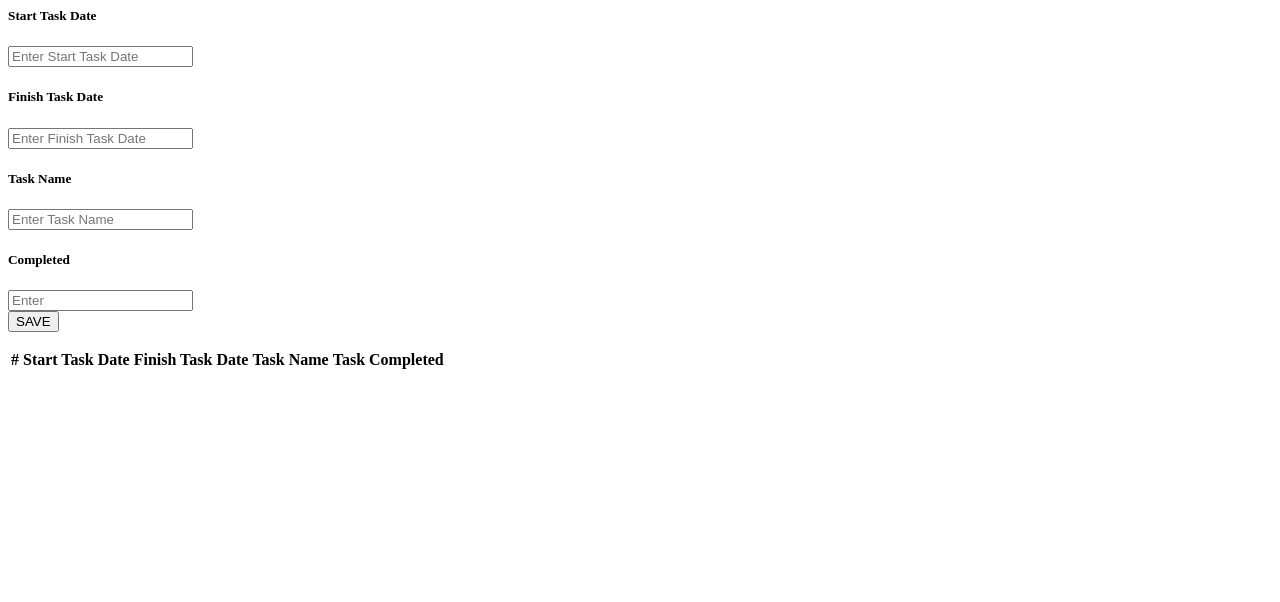
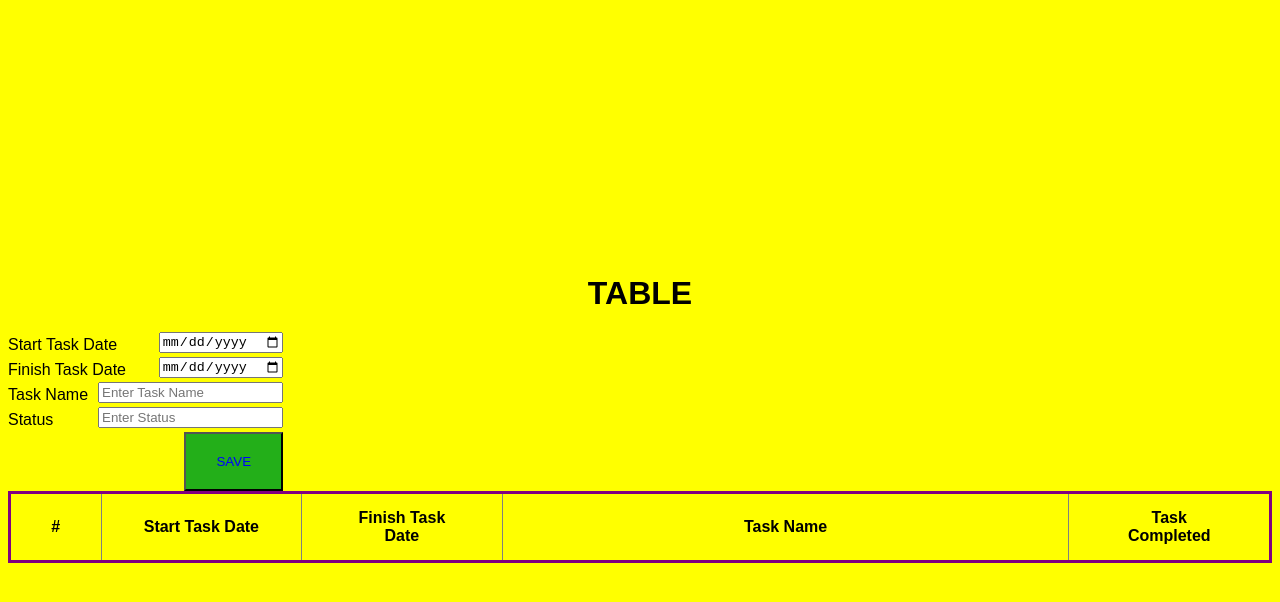
Before and after one commit to Uladzislau-Harbadzei/Homework, a website: page src/page2.html in a window 1280 px wide. Drawn offline with Linux system fonts and the light colour scheme.

Commit message:
update page2_2

```diff
--- a/src/page2.html
+++ b/src/page2.html
@@ -1,28 +1,38 @@
-
- <div id="box">
+<div id="box">
         <form name="forma">
-          <div class="item">
-            <h5>Start Task Date</h5>
-            <input type="text" id="start" class="form_input" placeholder="Enter Start Task Date">
+            <h1 class="form_title" >TABLE</h1>
+            <div class="main">
+          <div class="form_item">
+            <label for="start">Start Task Date</label>
+            <input type="date" id="start" class="form_input" placeholder="Enter Start Task Date">
           </div>
           <div class="form_item">
-            <h5>Finish Task Date</h5>
-            <input type="text" id="finish" class="form_input" placeholder="Enter Finish Task Date">
+            <label for="finish">Finish Task Date</label>
+            <input type="date" id="finish" class="form_input" placeholder="Enter Finish Task Date">
           </div>
           <div class="form_item">
-            <h5>Task Name</h5>
+            <label for="taskname">Task Name</label>
             <input type="text" id="taskname" class="form_input" placeholder="Enter Task Name">
           </div>
           <div class="form_item">
-            <h5>Completed</h5>
-            <input type="text" id="taskcomp" class="form_input" placeholder="Enter">
+            <label for="taskcomp">Status</label>
+            <input type="text" id="taskcomp" class="form_input" list="taskcomps" placeholder="Enter Status">
+            <datalist id='taskcomps'>
+                        <option></option>
+                        <option value='Not Started'>Not Started</option>
+                        <option value='In Progress'>In Progress</option>
+                        <option value='Done'>Done</option>
+                        <option value='Failed'>Failed</option>
+                        </datalist>
           </div>
           <div class="form_item">
-            <input type="button" id="btn" value="SAVE">
+            <input type="button" id="btn" class="form_btn" value="SAVE">
+          </div>
           </div>
         </form>
       <div>
-        <table class="table">
+        <table class="table table-bordered">
+            <thead>
             <tr>
               <th scope="col">#</th>
               <th scope="col">Start Task Date</th>
@@ -30,6 +40,7 @@
               <th scope="col">Task Name</th>
               <th scope="col">Task Completed</th>
             </tr>
+            </thead>
           <tbody id="tbody"></tbody>
         </table>
       </div>
--- a/src/styles.css
+++ b/src/styles.css
@@ -7,7 +7,7 @@ button {
 body {
   font-family: Arial;
   background-color: yellow;
-  display: flex;
+  display: center;
   justify-content: center;
   align-items: center;
   height: 100vh;
@@ -23,13 +23,12 @@ input {
 }
 
 label {
-  font-weight: 700;
+  font-weight: 500;
   display: block;
   margin-bottom: 3px;
 }
 
 .form {
-  background-color: rgb(233, 233, 12);
   display: flex;
   flex: 0 1 500px;
   flex-direction: column;
@@ -57,7 +56,16 @@ label {
   background-color: rgb(20, 150, 15);
 }
 
-.img {
-  float: right;
-  margin: 0 0 5px 5px;
+img {
+  position: center;
+  margin: auto;
 }
+
+.errortext {
+  color: red;
+}
+
+.form_input {
+display: flex;
+justify-content: right;
+}
--- a/src/styles1.css
+++ b/src/styles1.css
@@ -1,11 +1,77 @@
-box {
+body {
+  font-family: Arial;
+  background-color: yellow;
+  display: flex;
+  justify-content: center;
+  align-items: center;
+  height: 100vh;
+}
+
+.box {
   margin-top: 70px;
 }
 
-.item {
-  margin: 5px 0;
+.form_title{
+  margin-bottom: 20px;
+  text-align: center;
 }
 
-#blockTwo {
-  padding-top: 30px;
+.form_btn{
+  background-color: rgb(35, 175, 25);
+  color:blue;
+  padding: 20px 30px;
+  align-self: center;
+  transition: background-color 0.3s;
 }
+
+table {
+  table-layout: fixed;
+  width: 100%;
+  border-collapse: collapse;
+  border: 3px solid purple;
+}
+
+thead th:nth-child(1) {
+  width: 1%;
+}
+
+thead th:nth-child(2) {
+  width: 10%;
+}
+
+thead th:nth-child(3) {
+  width: 10%;
+}
+
+thead th:nth-child(4) {
+  width: 40%;
+}
+
+thead th:nth-child(5) {
+  width: 10%;
+}
+
+th,
+td {
+  padding: 20px;
+}
+
+td,
+th {
+  border: 1px solid gray;
+  padding: 15px 40px;
+}
+
+thead {
+  max-width: 200px;
+}
+
+tbody {
+  min-width: 300px;
+}
+
+.form_item{clear:both; text-align:right; line-height:25px;}
+
+label {float:left; padding-right:10px;}
+
+.main {float:left}
```
Also changed, not shown: src/index.html (+18 -2 lines).
